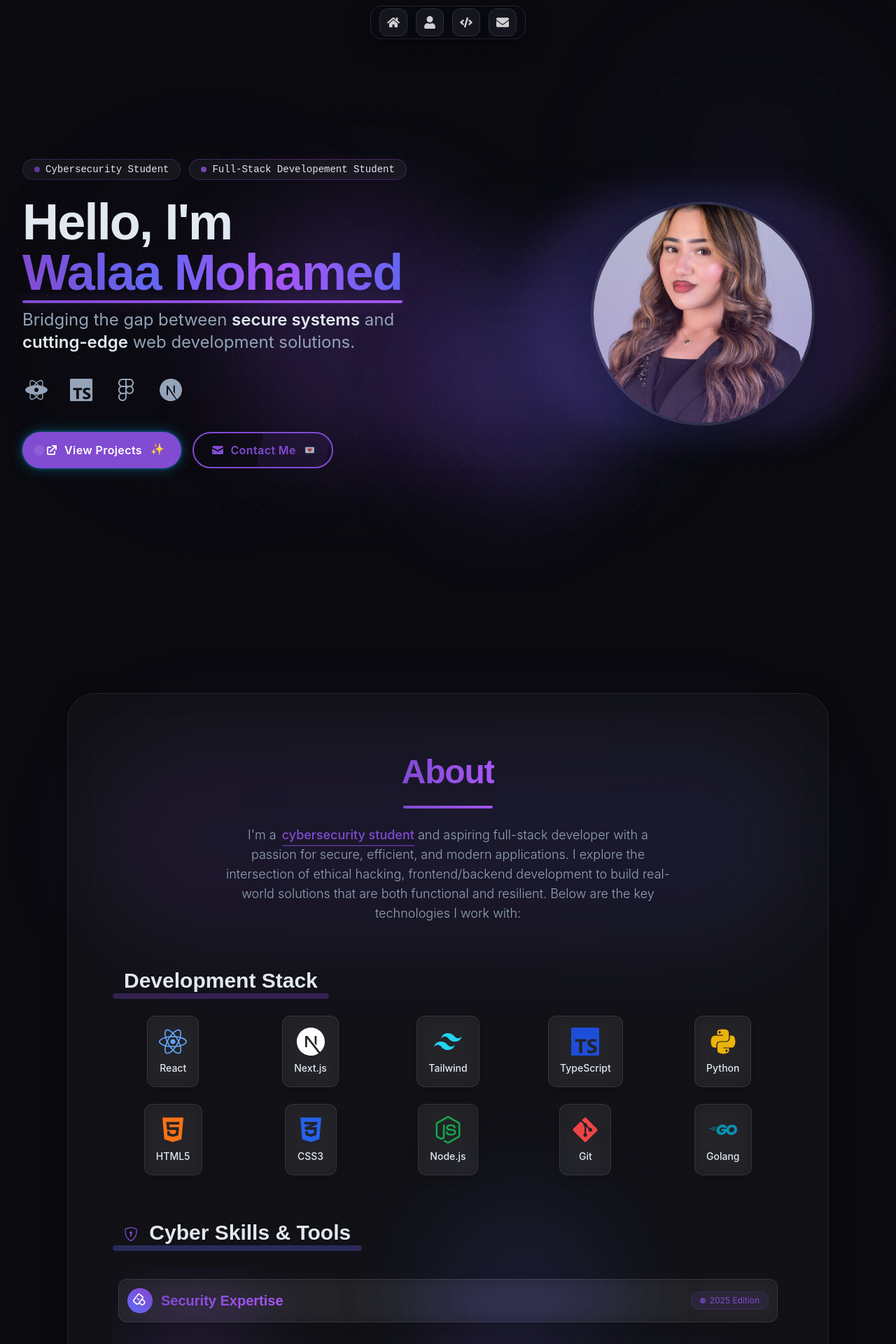
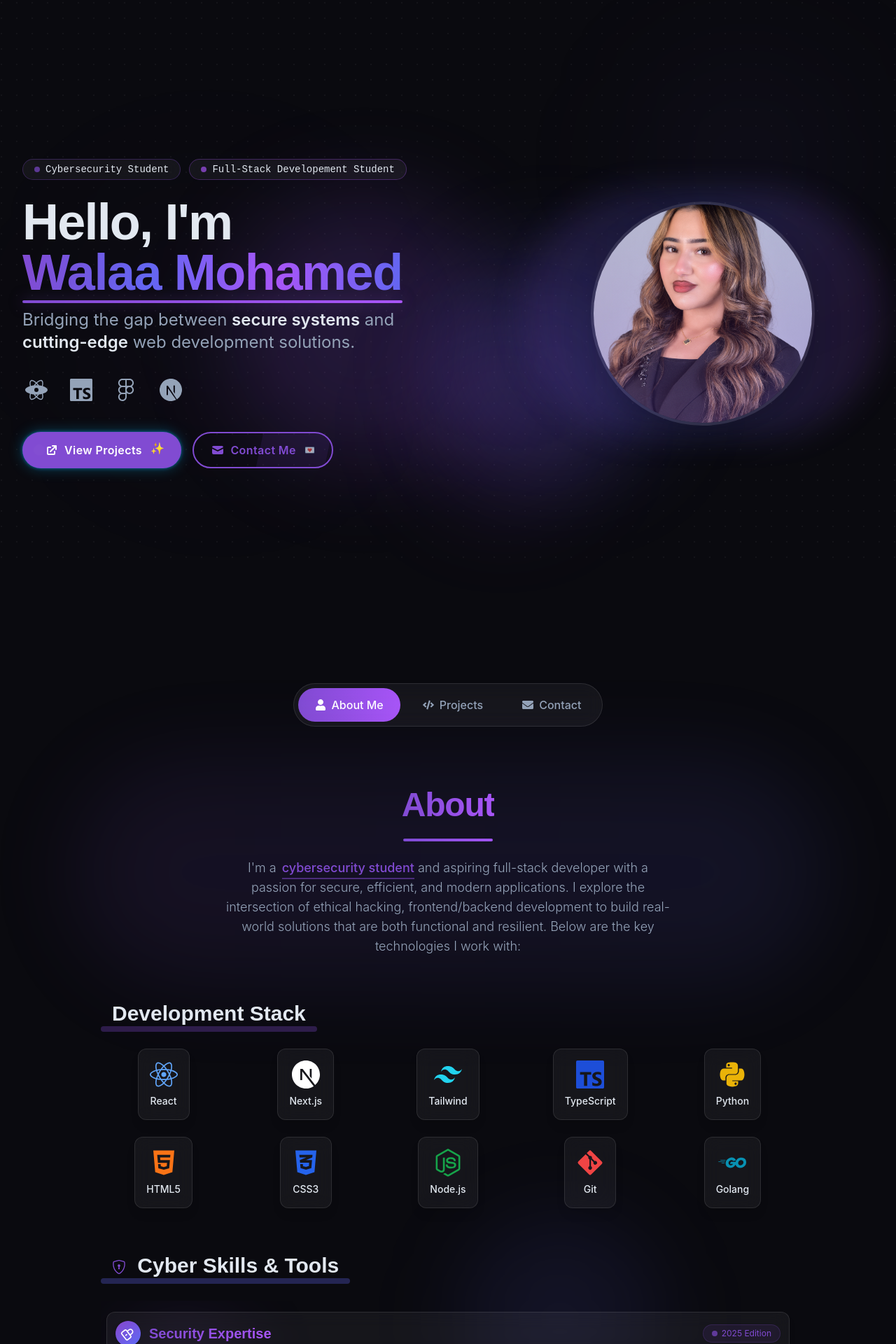
Before and after one commit to wxmohd/my-portfolio, a Next.js app: page / in a window 1280 px wide. Shown: the top 1920 px of the page at 70% size. Built offline with nearby package versions, Linux system fonts and the light colour scheme.

Commit message:
fixed layout

```diff
--- a/components/ScrollStack.module.css
+++ b/components/ScrollStack.module.css
@@ -45,6 +45,9 @@
 .scroll-stack-card {
   transform-origin: top center;
   backface-visibility: hidden;
+  will-change: transform;
+  -webkit-font-smoothing: antialiased;
+  -moz-osx-font-smoothing: grayscale;
   box-shadow: 0 0 30px rgba(0, 0, 0, 0.3);
   height: auto;
   min-height: auto;
--- a/components/ScrollStack.tsx
+++ b/components/ScrollStack.tsx
@@ -67,15 +67,17 @@ const ScrollStack = ({
 
   const getScrollData = useCallback(() => {
     if (useWindowScroll) {
+      const scrollTop = lenisRef.current?.scroll ?? window.scrollY;
       return {
-        scrollTop: window.scrollY,
+        scrollTop,
         containerHeight: window.innerHeight,
         scrollContainer: document.documentElement
       };
     } else {
       const scroller = scrollerRef.current;
+      const scrollTop = lenisRef.current?.scroll || scroller?.scrollTop || 0;
       return {
-        scrollTop: scroller?.scrollTop || 0,
+        scrollTop,
         containerHeight: scroller?.clientHeight || 0,
         scrollContainer: scroller
       };
@@ -86,7 +88,8 @@ const ScrollStack = ({
     (element: HTMLElement) => {
       if (useWindowScroll) {
         const rect = element.getBoundingClientRect();
-        return rect.top + window.scrollY;
+        const scrollY = lenisRef.current?.scroll ?? window.scrollY;
+        return rect.top + scrollY;
       } else {
         return element.offsetTop;
       }
@@ -100,6 +103,10 @@ const ScrollStack = ({
     isUpdatingRef.current = true;
 
     const { scrollTop, containerHeight } = getScrollData();
+
+    // Round scroll position to reduce micro-updates
+    const roundedScrollTop = Math.round(scrollTop);
+
     const stackPositionPx = parsePercentage(stackPosition, containerHeight);
     const scaleEndPositionPx = parsePercentage(scaleEndPosition, containerHeight);
 
@@ -109,16 +116,19 @@ const ScrollStack = ({
 
     const endElementTop = endElement ? getElementOffset(endElement as HTMLElement) : 0;
 
+    // Batch read all card positions ONCE to avoid layout thrashing
+    const cardTops = cardsRef.current.map(card => getElementOffset(card));
+
     cardsRef.current.forEach((card, i) => {
       if (!card) return;
 
-      const cardTop = getElementOffset(card);
+      const cardTop = cardTops[i];
       const triggerStart = cardTop - stackPositionPx - itemStackDistance * i;
       const triggerEnd = cardTop - scaleEndPositionPx;
       const pinStart = cardTop - stackPositionPx - itemStackDistance * i;
       const pinEnd = endElementTop - containerHeight / 2;
 
-      const scaleProgress = calculateProgress(scrollTop, triggerStart, triggerEnd);
+      const scaleProgress = calculateProgress(roundedScrollTop, triggerStart, triggerEnd);
       const targetScale = baseScale + i * itemScale;
       const scale = 1 - scaleProgress * (1 - targetScale);
       const rotation = rotationAmount ? i * rotationAmount * scaleProgress : 0;
@@ -127,9 +137,9 @@ const ScrollStack = ({
       if (blurAmount) {
         let topCardIndex = 0;
         for (let j = 0; j < cardsRef.current.length; j++) {
-          const jCardTop = getElementOffset(cardsRef.current[j]);
+          const jCardTop = cardTops[j];
           const jTriggerStart = jCardTop - stackPositionPx - itemStackDistance * j;
-          if (scrollTop >= jTriggerStart) {
+          if (roundedScrollTop >= jTriggerStart) {
             topCardIndex = j;
           }
         }
@@ -141,44 +151,41 @@ const ScrollStack = ({
       }
 
       let translateY = 0;
-      const isPinned = scrollTop >= pinStart && scrollTop <= pinEnd;
+      const isPinned = roundedScrollTop >= pinStart && roundedScrollTop <= pinEnd;
 
       if (isPinned) {
-        translateY = scrollTop - cardTop + stackPositionPx + itemStackDistance * i;
-      } else if (scrollTop > pinEnd) {
+        translateY = roundedScrollTop - cardTop + stackPositionPx + itemStackDistance * i;
+      } else if (roundedScrollTop > pinEnd) {
         translateY = pinEnd - cardTop + stackPositionPx + itemStackDistance * i;
       }
 
       const newTransform = {
-        translateY: Math.round(translateY * 100) / 100,
+        translateY: Math.round(translateY),
         scale: Math.round(scale * 1000) / 1000,
-        rotation: Math.round(rotation * 100) / 100,
-        blur: Math.round(blur * 100) / 100
+        rotation: Math.round(rotation),
+        blur: Math.round(blur)
       };
 
       const lastTransform = lastTransformsRef.current.get(i);
       const hasChanged =
         !lastTransform ||
-        Math.abs(lastTransform.translateY - newTransform.translateY) > 0.1 ||
-        Math.abs(lastTransform.scale - newTransform.scale) > 0.001 ||
-        Math.abs(lastTransform.rotation - newTransform.rotation) > 0.1 ||
-        Math.abs(lastTransform.blur - newTransform.blur) > 0.1;
+        Math.abs(lastTransform.translateY - newTransform.translateY) > 1 ||
+        Math.abs(lastTransform.scale - newTransform.scale) > 0.002 ||
+        Math.abs(lastTransform.rotation - newTransform.rotation) > 1 ||
+        Math.abs(lastTransform.blur - newTransform.blur) > 1;
 
       if (hasChanged) {
-        // Use requestAnimationFrame for smoother updates
-        requestAnimationFrame(() => {
-          const transform = `translate3d(0, ${newTransform.translateY}px, 0) scale(${newTransform.scale}) rotate(${newTransform.rotation}deg)`;
-          const filter = newTransform.blur > 0 ? `blur(${newTransform.blur}px)` : 'none';
+        const transform = `translate3d(0, ${newTransform.translateY}px, 0) scale(${newTransform.scale}) rotate(${newTransform.rotation}deg)`;
+        const filter = newTransform.blur > 0 ? `blur(${newTransform.blur}px)` : 'none';
 
-          card.style.transform = transform;
-          card.style.filter = filter;
-        });
+        card.style.transform = transform;
+        card.style.filter = filter;
 
         lastTransformsRef.current.set(i, newTransform);
       }
 
       if (i === cardsRef.current.length - 1) {
-        const isInView = scrollTop >= pinStart && scrollTop <= pinEnd;
+        const isInView = roundedScrollTop >= pinStart && roundedScrollTop <= pinEnd;
         if (isInView && !stackCompletedRef.current) {
           stackCompletedRef.current = true;
           onStackComplete?.();
@@ -211,26 +218,14 @@ const ScrollStack = ({
 
   const setupLenis = useCallback(() => {
     if (useWindowScroll) {
-      const isMobile = typeof window !== 'undefined' && window.innerWidth < 768;
-
-      // On mobile, use native scroll for better performance
-      if (isMobile) {
-        window.addEventListener('scroll', handleScroll, { passive: true });
-        handleScroll(); // Initial call
-        return null;
-      }
-
-      // Desktop: use Lenis smooth scroll
       const lenis = new Lenis({
-        duration: 1.2,
-        easing: (t: number) => 1 - Math.pow(1 - t, 3),
+        duration: 1.0,
+        easing: (t: number) => t,
         smoothWheel: true,
-        touchMultiplier: 1.2,
+        touchMultiplier: 2,
         infinite: false,
-        wheelMultiplier: 0.8,
-        lerp: 0.08,
-        syncTouch: true,
-        syncTouchLerp: 0.08
+        wheelMultiplier: 1,
+        lerp: 0.15
       });
 
       lenis.on('scroll', handleScroll);
@@ -293,11 +288,9 @@ const ScrollStack = ({
       if (i < cards.length - 1) {
         card.style.marginBottom = `${itemDistance}px`;
       }
-      card.style.willChange = 'transform, filter';
+      card.style.willChange = 'auto';
       card.style.transformOrigin = 'top center';
       card.style.backfaceVisibility = 'hidden';
-      (card.style as any).perspective = '1000px';
-      (card.style as any).webkitPerspective = '1000px';
     });
 
     // Wait for entrance animation to complete before starting scroll transforms
@@ -307,6 +300,7 @@ const ScrollStack = ({
         card.style.animation = 'none';
         card.style.opacity = '1';
       });
+
       setupLenis();
       updateCardTransforms();
     }, animationDelay);
@@ -319,9 +313,9 @@ const ScrollStack = ({
       if (lenisRef.current) {
         lenisRef.current.destroy();
       }
-      // Clean up native scroll listener on mobile
-      if (useWindowScroll && typeof window !== 'undefined' && window.innerWidth < 768) {
-        window.removeEventListener('scroll', handleScroll);
+      // Clean up scroll listener
+      if (useWindowScroll && typeof window !== 'undefined') {
+        // Lenis cleanup handled by lenisRef.current.destroy()
       }
       stackCompletedRef.current = false;
       cardsRef.current = [];
--- /dev/null
+++ b/components/TabNavigation.tsx
@@ -0,0 +1,76 @@
+'use client';
+
+import { useState } from 'react';
+import { motion, AnimatePresence } from 'framer-motion';
+
+interface Tab {
+  id: string;
+  label: string;
+  icon?: React.ReactNode;
+}
+
+interface TabNavigationProps {
+  tabs: Tab[];
+  children: React.ReactNode[];
+  className?: string;
+}
+
+const TabNavigation = ({ tabs, children, className = '' }: TabNavigationProps) => {
+  const [activeTab, setActiveTab] = useState(0);
+
+  return (
+    <div className={`w-full ${className}`}>
+      {/* Tab Headers */}
+      <div className="flex justify-center mb-8 md:mb-12">
+        <div className="inline-flex bg-white/5 backdrop-blur-md border border-white/10 rounded-full p-1.5 gap-2">
+          {tabs.map((tab, index) => (
+            <button
+              key={tab.id}
+              onClick={() => setActiveTab(index)}
+              className={`
+                relative px-4 md:px-6 py-3 rounded-full font-medium transition-all duration-300
+                flex items-center gap-2 text-sm md:text-base whitespace-nowrap
+                ${activeTab === index
+                  ? 'text-white'
+                  : 'text-muted hover:text-light'
+                }
+              `}
+            >
+              {/* Active background */}
+              {activeTab === index && (
+                <motion.div
+                  layoutId="activeTab"
+                  className="absolute inset-0 bg-gradient-to-r from-primary to-accent rounded-full"
+                  transition={{ type: 'spring', stiffness: 300, damping: 30 }}
+                />
+              )}
+
+              {/* Tab content */}
+              <span className="relative z-10 flex items-center gap-2">
+                {tab.icon}
+                {tab.label}
+              </span>
+            </button>
+          ))}
+        </div>
+      </div>
+
+      {/* Tab Content */}
+      <div className="relative">
+        <AnimatePresence mode="wait">
+          <motion.div
+            key={activeTab}
+            initial={{ opacity: 0, y: 20 }}
+            animate={{ opacity: 1, y: 0 }}
+            exit={{ opacity: 0, y: -20 }}
+            transition={{ duration: 0.3, ease: 'easeInOut' }}
+          >
+            {children[activeTab]}
+          </motion.div>
+        </AnimatePresence>
+      </div>
+    </div>
+  );
+};
+
+export default TabNavigation;
--- a/pages/_app.tsx
+++ b/pages/_app.tsx
@@ -100,18 +100,6 @@ export default function App({ Component, pageProps, router }: AppProps) {
               />
             </div>
 
-            {/* Dock navigation at top */}
-            <Dock
-              items={[
-                { icon: <FaHome size={18} />, label: 'Home', onClick: () => document.getElementById('home')?.scrollIntoView({ behavior: 'smooth' }) },
-                { icon: <FaUser size={18} />, label: 'About', onClick: () => document.getElementById('about')?.scrollIntoView({ behavior: 'smooth' }) },
-                { icon: <FaCode size={18} />, label: 'Projects', onClick: () => document.getElementById('projects')?.scrollIntoView({ behavior: 'smooth' }) },
-                { icon: <FaEnvelope size={18} />, label: 'Contact', onClick: () => document.getElementById('contact')?.scrollIntoView({ behavior: 'smooth' }) },
-              ]}
-              panelHeight={48}
-              baseItemSize={40}
-              magnification={56}
-            />
 
             <AnimatePresence mode="wait">
               <motion.main
--- a/pages/index.tsx
+++ b/pages/index.tsx
@@ -1,7 +1,8 @@
 import { motion } from 'framer-motion';
 import { useEffect, useState } from 'react';
 import Link from 'next/link';
-import ScrollStack, { ScrollStackItem } from '../components/ScrollStack';
+import TabNavigation from '../components/TabNavigation';
+import { FaUser, FaCode, FaEnvelope } from 'react-icons/fa';
 
 // Import components from other pages
 import AboutSection from './about';
@@ -254,47 +255,40 @@ export default function Home() {
 
       </section>
 
-      {/* ScrollStack Sections */}
-      <ScrollStack
-        useWindowScroll={true}
-        itemDistance={500}
-        itemScale={0.005}
-        itemStackDistance={8}
-        stackPosition="0%"
-        scaleEndPosition="0%"
-        baseScale={1}
-        blurAmount={0}
-      >
-        {/* About Me Section */}
-        <ScrollStackItem>
+      {/* Tab Navigation Sections */}
+      <div className="container mx-auto px-4 py-16 md:py-24">
+        <TabNavigation
+          tabs={[
+            { id: 'about', label: 'About Me', icon: <FaUser className="w-4 h-4" /> },
+            { id: 'projects', label: 'Projects', icon: <FaCode className="w-4 h-4" /> },
+            { id: 'contact', label: 'Contact', icon: <FaEnvelope className="w-4 h-4" /> }
+          ]}
+        >
+          {/* About Me Section */}
           <section id="about" className="relative">
             <div className="absolute inset-0 -z-10 overflow-hidden">
               <div className="absolute top-1/3 right-1/4 w-72 h-72 bg-secondary/10 rounded-full blur-3xl" />
             </div>
             <AboutSection />
           </section>
-        </ScrollStackItem>
 
-        {/* Projects Section */}
-        <ScrollStackItem>
+          {/* Projects Section */}
           <section id="projects" className="relative">
             <div className="absolute inset-0 -z-10 overflow-hidden">
               <div className="absolute bottom-1/4 left-1/4 w-80 h-80 bg-primary/10 rounded-full blur-3xl" />
             </div>
             <ProjectsSection />
           </section>
-        </ScrollStackItem>
 
-        {/* Contact Section */}
-        <ScrollStackItem>
+          {/* Contact Section */}
           <section id="contact" className="relative">
             <div className="absolute inset-0 -z-10 overflow-hidden">
               <div className="absolute top-1/2 left-1/2 -translate-x-1/2 -translate-y-1/2 w-96 h-96 bg-accent/10 rounded-full blur-3xl" />
             </div>
             <ContactSection />
           </section>
-        </ScrollStackItem>
-      </ScrollStack>
+        </TabNavigation>
+      </div>
     </div>
   );
 }
--- a/pages/projects.tsx
+++ b/pages/projects.tsx
@@ -21,18 +21,20 @@ const projects = [
     ]
   },
   {
-    title: 'Mini JS Framework',
-    description: 'A lightweight, zero-dependency JavaScript framework for building modern web applications. Features virtual DOM, state management, routing system, and event bus.',
-    link: 'https://github.com/wxmohd/mini-framework',
+    title: 'PhishTrap',
+    description: 'My senior project at Polytechnic Bahrain. An AI-powered phishing email honeypot and auto-response system that ingests suspicious emails from Gmail and Outlook, classifies them using heuristic AI, automatically responds to phishing attempts, and provides real-time threat intelligence analytics with interactive 3D globe visualization.',
+    link: 'https://github.com/wxmohd/phishtrap',
     demoLink: '#',
-    tags: ['Framework', 'JavaScript', 'Virtual DOM'],
-    icon: <SiJavascript className="text-yellow-500" size={24} />,
-    tech: ['JavaScript'],
+    tags: ['Security', 'AI', 'Senior Project', 'Real-Time'],
+    icon: <FaCode className="text-purple-500" size={24} />,
+    tech: ['Python', 'Flask', 'Flask-SocketIO', 'SQLAlchemy', 'OAuth 2.0', 'Three.js'],
     features: [
-      { name: 'Virtual DOM', description: 'Efficient DOM manipulation without direct browser interactions' },
-      { name: 'State Management', description: 'Centralized application state with reactive updates' },
-      { name: 'Routing System', description: 'Simple hash-based routing for single-page applications' },
-      { name: 'Event Bus', description: 'Custom event handling for component communication' }
+      { name: 'Multi-Provider Email Ingestion', description: 'Gmail API & Microsoft Graph API integration with OAuth 2.0 authentication' },
+      { name: 'AI Classification System', description: 'Heuristic-based phishing detection with confidence scoring (0-100%) and automated responses for high-confidence threats (≥80%)' },
+      { name: 'Real-Time WebSocket Updates', description: 'Live email notifications and dashboard updates without page refresh using Flask-SocketIO' },
+      { name: 'Threat Intelligence Analytics', description: 'IP geolocation, VirusTotal, URLhaus, PhishTank, AlienVault OTX, and AbuseIPDB integration with 3D threat globe visualization' },
+      { name: 'Admin Review Workflow', description: 'Approve/reject/blocklist functionality with decision tracking for uncertain emails (60-79% confidence)' },
+      { name: 'URL Analysis & Sandbox', description: 'Extraction, deduplication, redirect tracking, and comprehensive link analysis' }
     ]
   },
   {
```
